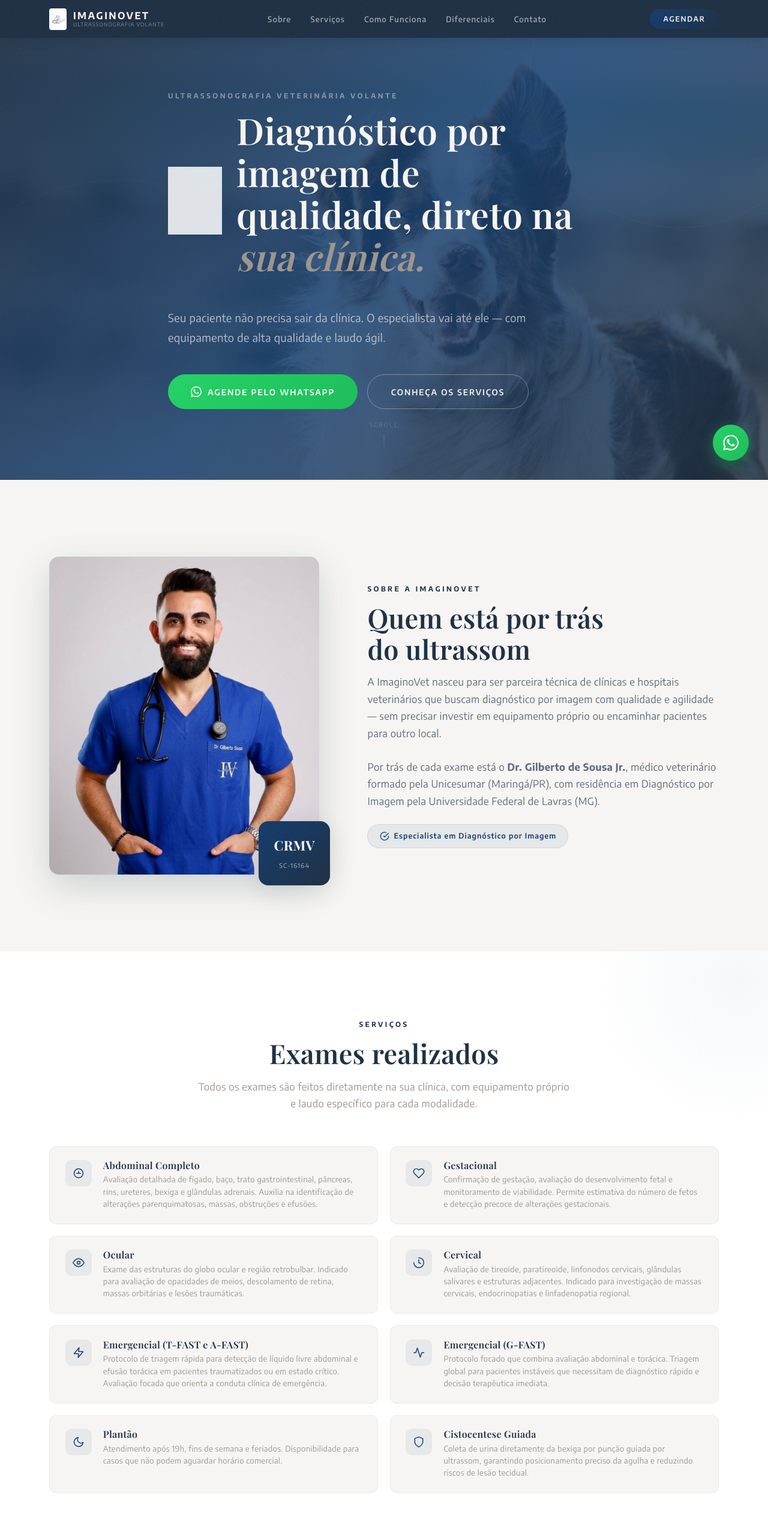
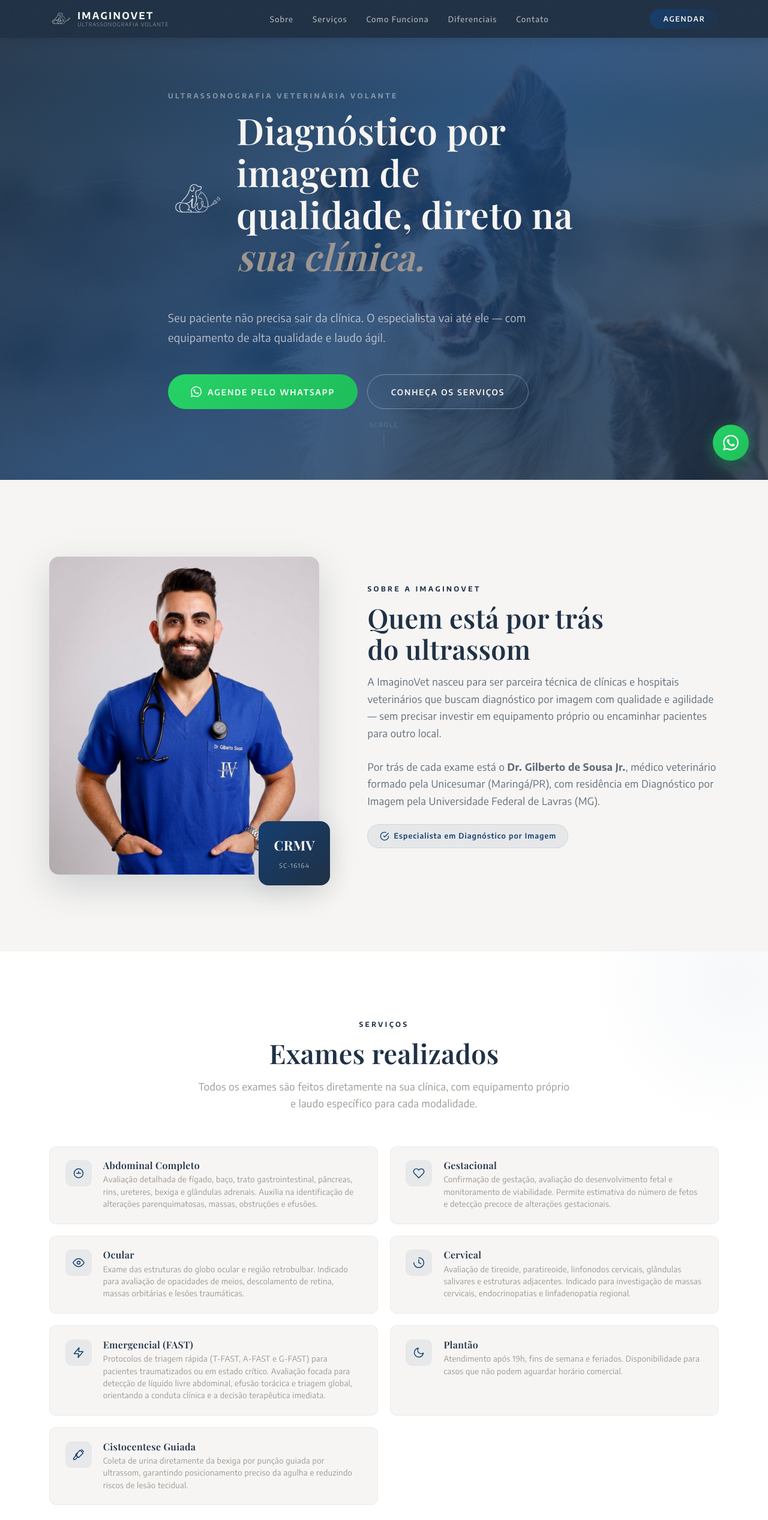
Before and after one commit to imaginovet/site-imaginovet, a plain HTML site: page index.html in a window 1280 px wide. Shown: the top 2534 px of the page at 60% size. Drawn offline with nearby package versions, Linux system fonts and the light colour scheme; a web font is replaced by a local one.

Commit message:
Add files via upload

```diff
--- a/index.html
+++ b/index.html
@@ -5,7 +5,7 @@
 <meta name="viewport" content="width=device-width, initial-scale=1.0">
 <title>ImaginoVet — Ultrassonografia Veterinária Volante</title>
 <meta name="description" content="Ultrassonografia veterinária de qualidade direto na sua clínica. Itajaí, Balneário Camboriú e região. Dr. Gilberto de Sousa Jr. — CRMV SC-16164.">
-<link rel="icon" type="image/jpeg" href="logo_imaginovet.jpg">
+<link rel="icon" type="image/png" href="logo-imaginovet-clean.png">
 <link rel="preconnect" href="https://fonts.googleapis.com">
 <link rel="preconnect" href="https://fonts.gstatic.com" crossorigin>
 <link href="https://fonts.googleapis.com/css2?family=Encode+Sans:wght@300;400;500;600;700&family=Playfair+Display:ital,wght@0,400;0,500;0,600;0,700;1,400;1,500&display=swap" rel="stylesheet">
@@ -53,7 +53,7 @@ p{font-size:1.05rem;max-width:620px}
 .nav.scrolled{padding:.65rem 0;box-shadow:0 4px 30px rgba(0,0,0,.2)}
 .nav-inner{display:flex;align-items:center;justify-content:space-between}
 .nav-logo{display:flex;align-items:center;gap:.7rem;text-decoration:none}
-.nav-logo img{height:36px;width:auto;border-radius:4px}
+.nav-logo img{height:36px;width:auto;filter:brightness(0) invert(1);opacity:.9}
 .nav-logo-text{font-family:'Encode Sans',sans-serif;font-weight:700;font-size:1rem;color:var(--cream);letter-spacing:.15em;text-transform:uppercase;line-height:1.2}
 .nav-logo-sub{font-size:.55rem;font-weight:400;opacity:.45;letter-spacing:.12em;display:block}
 .nav-links{display:flex;gap:2rem;list-style:none}
@@ -232,7 +232,7 @@ section,.sobre,.servicos,.como-funciona,.diferenciais,.regiao,.contato{padding:4
 <nav class="nav" id="nav">
 <div class="container nav-inner">
 <a href="#" class="nav-logo">
-<img src="logo_imaginovet.jpg" alt="ImaginoVet">
+<img src="logo-imaginovet-clean.png" alt="ImaginoVet">
 <div class="nav-logo-text">IMAGINOVET<span class="nav-logo-sub">Ultrassonografia Volante</span></div>
 </a>
 <ul class="nav-links">
@@ -264,7 +264,7 @@ section,.sobre,.servicos,.como-funciona,.diferenciais,.regiao,.contato{padding:4
 <div class="hero-content">
 <span class="overline reveal">Ultrassonografia Veterinária Volante</span>
 <div class="hero-logo-title reveal reveal-d1">
-<img src="logo_imaginovet.jpg" alt="ImaginoVet">
+<img src="logo-imaginovet-clean.png" alt="ImaginoVet">
 <h1>Diagnóstico por imagem de qualidade, direto na <em>sua clínica.</em></h1>
 </div>
 <p class="reveal reveal-d2">Seu paciente não precisa sair da clínica. O especialista vai até ele — com equipamento de alta qualidade e laudo ágil.</p>
@@ -329,12 +329,7 @@ section,.sobre,.servicos,.como-funciona,.diferenciais,.regiao,.contato{padding:4
 
 <div class="servico-item reveal">
 <div class="servico-icon"><svg viewBox="0 0 24 24"><path d="M13 2L3 14h9l-1 8 10-12h-9l1-8z"/></svg></div>
-<div><h3>Emergencial (T-FAST e A-FAST)</h3><p>Protocolo de triagem rápida para detecção de líquido livre abdominal e efusão torácica em pacientes traumatizados ou em estado crítico. Avaliação focada que orienta a conduta clínica de emergência.</p></div>
-</div>
-
-<div class="servico-item reveal reveal-d1">
-<div class="servico-icon"><svg viewBox="0 0 24 24"><path d="M22 12h-4l-3 9L9 3l-3 9H2"/></svg></div>
-<div><h3>Emergencial (G-FAST)</h3><p>Protocolo focado que combina avaliação abdominal e torácica. Triagem global para pacientes instáveis que necessitam de diagnóstico rápido e decisão terapêutica imediata.</p></div>
+<div><h3>Emergencial (FAST)</h3><p>Protocolos de triagem rápida (T-FAST, A-FAST e G-FAST) para pacientes traumatizados ou em estado crítico. Avaliação focada para detecção de líquido livre abdominal, efusão torácica e triagem global, orientando a conduta clínica e a decisão terapêutica imediata.</p></div>
 </div>
 
 <div class="servico-item reveal">
@@ -343,7 +338,7 @@ section,.sobre,.servicos,.como-funciona,.diferenciais,.regiao,.contato{padding:4
 </div>
 
 <div class="servico-item reveal reveal-d1">
-<div class="servico-icon"><svg viewBox="0 0 24 24"><path d="M12 22s8-4 8-10V5l-8-3-8 3v7c0 6 8 10 8 10z"/></svg></div>
+<div class="servico-icon"><svg viewBox="0 0 24 24"><path d="M18 2l4 4M7.5 13.5L2 19v3h3l5.5-5.5M15 3l6 6-9 9-6-6 9-9z"/><line x1="10" y1="10" x2="6" y2="14"/></svg></div>
 <div><h3>Cistocentese Guiada</h3><p>Coleta de urina diretamente da bexiga por punção guiada por ultrassom, garantindo posicionamento preciso da agulha e reduzindo riscos de lesão tecidual.</p></div>
 </div>
 
@@ -436,10 +431,11 @@ section,.sobre,.servicos,.como-funciona,.diferenciais,.regiao,.contato{padding:4
 <a class="wa-float" href="#" onclick="event.preventDefault();openWhatsappModal()" title="WhatsApp"><svg viewBox="0 0 24 24"><path d="M17.472 14.382c-.297-.149-1.758-.867-2.03-.967-.273-.099-.471-.148-.67.15-.197.297-.767.966-.94 1.164-.173.199-.347.223-.644.075-.297-.15-1.255-.463-2.39-1.475-.883-.788-1.48-1.761-1.653-2.059-.173-.297-.018-.458.13-.606.134-.133.298-.347.446-.52.149-.174.198-.298.298-.497.099-.198.05-.371-.025-.52-.075-.149-.669-1.612-.916-2.207-.242-.579-.487-.5-.669-.51-.173-.008-.371-.01-.57-.01-.198 0-.52.074-.792.372-.272.297-1.04 1.016-1.04 2.479 0 1.462 1.065 2.875 1.213 3.074.149.198 2.096 3.2 5.077 4.487.709.306 1.262.489 1.694.625.712.227 1.36.195 1.871.118.571-.085 1.758-.719 2.006-1.413.248-.694.248-1.289.173-1.413-.074-.124-.272-.198-.57-.347m-5.421 7.403h-.004a9.87 9.87 0 01-5.031-1.378l-.361-.214-3.741.982.998-3.648-.235-.374a9.86 9.86 0 01-1.51-5.26c.001-5.45 4.436-9.884 9.888-9.884 2.64 0 5.122 1.03 6.988 2.898a9.825 9.825 0 012.893 6.994c-.003 5.45-4.437 9.884-9.885 9.884m8.413-18.297A11.815 11.815 0 0012.05 0C5.495 0 .16 5.335.157 11.892c0 2.096.547 4.142 1.588 5.945L.057 24l6.305-1.654a11.882 11.882 0 005.683 1.448h.005c6.554 0 11.89-5.335 11.893-11.893a11.821 11.821 0 00-3.48-8.413z"/></svg></a>
 
 <!-- MODALS -->
-<div class="modal-overlay" id="whatsappModal"><div class="modal"><button class="modal-close" onclick="closeModal('whatsappModal')">✕</button><div id="whatsappForm"><h3>Antes de prosseguir</h3><p>Deixe seus dados para iniciarmos o atendimento.</p><div class="form-group"><label>Nome</label><input type="text" id="wpNome" placeholder="Seu nome completo"></div><div class="form-group"><label>Telefone</label><input type="tel" id="wpTel" placeholder="(00) 00000-0000"></div><button class="btn btn-whatsapp" onclick="submitWhatsapp()">Ir para o WhatsApp →</button></div></div></div>
-<div class="modal-overlay" id="tabelaModal"><div class="modal"><button class="modal-close" onclick="closeModal('tabelaModal')">✕</button><div id="tabelaForm"><h3>Solicite a tabela de valores</h3><p>Preencha seus dados e o Dr. Gilberto entrará em contato com a tabela completa.</p><div class="form-group"><label>Nome</label><input type="text" id="tabNome" placeholder="Seu nome completo"></div><div class="form-group"><label>Telefone</label><input type="tel" id="tabTel" placeholder="(00) 00000-0000"></div><div class="form-group"><label>E-mail</label><input type="email" id="tabEmail" placeholder="seu@email.com"></div><button class="btn btn-primary" onclick="submitTabela()">Enviar solicitação</button></div><div class="form-success" id="tabelaSuccess"><div class="check-icon"><svg viewBox="0 0 24 24"><polyline points="20 6 9 17 4 12"/></svg></div><h3>Pronto!</h3><p>O Dr. Gilberto entrará em contato em breve com a tabela completa de serviços e valores.</p></div></div></div>
+<div class="modal-overlay" id="whatsappModal"><div class="modal"><button class="modal-close" onclick="closeModal('whatsappModal')">✕</button><div id="whatsappForm"><h3>Antes de prosseguir</h3><p>Deixe seus dados para iniciarmos o atendimento.</p><div class="form-group"><label>Nome</label><input type="text" id="wpNome" placeholder="Seu nome completo"></div><div class="form-group"><label>Telefone</label><input type="tel" id="wpTel" placeholder="(47) 93618-3480" maxlength="15" oninput="maskPhone(this)"></div><button class="btn btn-whatsapp" onclick="submitWhatsapp()">Ir para o WhatsApp →</button></div></div></div>
+<div class="modal-overlay" id="tabelaModal"><div class="modal"><button class="modal-close" onclick="closeModal('tabelaModal')">✕</button><div id="tabelaForm"><h3>Solicite a tabela de valores</h3><p>Preencha seus dados e o Dr. Gilberto entrará em contato com a tabela completa.</p><div class="form-group"><label>Nome</label><input type="text" id="tabNome" placeholder="Seu nome completo"></div><div class="form-group"><label>Telefone</label><input type="tel" id="tabTel" placeholder="(47) 93618-3480" maxlength="15" oninput="maskPhone(this)"></div><div class="form-group"><label>E-mail</label><input type="email" id="tabEmail" placeholder="seu@email.com"></div><button class="btn btn-primary" onclick="submitTabela()">Enviar solicitação</button></div><div class="form-success" id="tabelaSuccess"><div class="check-icon"><svg viewBox="0 0 24 24"><polyline points="20 6 9 17 4 12"/></svg></div><h3>Pronto!</h3><p>O Dr. Gilberto entrará em contato em breve com a tabela completa de serviços e valores.</p></div></div></div>
 
 <script>
+function maskPhone(el){let v=el.value.replace(/\D/g,'');if(v.length>11)v=v.slice(0,11);if(v.length>6)v='('+v.slice(0,2)+') '+v.slice(2,7)+'-'+v.slice(7);else if(v.length>2)v='('+v.slice(0,2)+') '+v.slice(2);else if(v.length>0)v='('+v;el.value=v}
 const nav=document.getElementById('nav');
 window.addEventListener('scroll',()=>nav.classList.toggle('scrolled',window.scrollY>60));
 function toggleMobile(){document.getElementById('mobileMenu').classList.toggle('active')}
@@ -449,8 +445,8 @@ function openWhatsappModal(){document.getElementById('whatsappModal').classList.
 function openTabelaModal(){document.getElementById('tabelaModal').classList.add('active');document.body.style.overflow='hidden'}
 function closeModal(id){document.getElementById(id).classList.remove('active');document.body.style.overflow=''}
 document.querySelectorAll('.modal-overlay').forEach(o=>{o.addEventListener('click',e=>{if(e.target===o){o.classList.remove('active');document.body.style.overflow=''}})});
-function submitWhatsapp(){const n=document.getElementById('wpNome').value.trim(),t=document.getElementById('wpTel').value.trim();if(!n||!t){alert('Por favor, preencha todos os campos.');return}fetch('https://webhooks.agmilionario.com.br/webhook/23f3418a-ce62-44ed-8f65-448b6aa35ca4',{method:'POST',headers:{'Content-Type':'application/json'},body:JSON.stringify({nome:n,telefone:t,tipo:'whatsapp'})}).catch(()=>{});window.open('https://wa.me/5547936183480?text='+encodeURIComponent('Olá, sou '+n+', telefone '+t+'. Gostaria de agendar um exame.'),'_blank');closeModal('whatsappModal');document.getElementById('wpNome').value='';document.getElementById('wpTel').value=''}
-function submitTabela(){const n=document.getElementById('tabNome').value.trim(),t=document.getElementById('tabTel').value.trim(),e=document.getElementById('tabEmail').value.trim();if(!n||!t||!e){alert('Por favor, preencha todos os campos.');return}fetch('https://webhooks.agmilionario.com.br/webhook/23f3418a-ce62-44ed-8f65-448b6aa35ca4',{method:'POST',headers:{'Content-Type':'application/json'},body:JSON.stringify({nome:n,telefone:t,email:e,tipo:'tabela_valores'})}).then(()=>{document.getElementById('tabelaForm').style.display='none';document.getElementById('tabelaSuccess').style.display='block';setTimeout(()=>{closeModal('tabelaModal');document.getElementById('tabelaForm').style.display='block';document.getElementById('tabelaSuccess').style.display='none';document.getElementById('tabNome').value='';document.getElementById('tabTel').value='';document.getElementById('tabEmail').value=''},3000)}).catch(()=>{document.getElementById('tabelaForm').style.display='none';document.getElementById('tabelaSuccess').style.display='block';setTimeout(()=>{closeModal('tabelaModal');document.getElementById('tabelaForm').style.display='block';document.getElementById('tabelaSuccess').style.display='none'},3000)})}
+function submitWhatsapp(){const n=document.getElementById('wpNome').value.trim(),t=document.getElementById('wpTel').value.trim();if(!n||!t){alert('Por favor, preencha todos os campos.');return}fetch('https://n8n.agmilionario.com.br/webhook/6a30da4a-02d5-443d-d993120cee44',{method:'POST',headers:{'Content-Type':'application/json'},body:JSON.stringify({nome:n,telefone:t,tipo:'whatsapp'})}).catch(()=>{});window.open('https://wa.me/5547936183480?text='+encodeURIComponent('Olá, sou '+n+', telefone '+t+'. Gostaria de agendar um exame.'),'_blank');closeModal('whatsappModal');document.getElementById('wpNome').value='';document.getElementById('wpTel').value=''}
+function submitTabela(){const n=document.getElementById('tabNome').value.trim(),t=document.getElementById('tabTel').value.trim(),e=document.getElementById('tabEmail').value.trim();if(!n||!t||!e){alert('Por favor, preencha todos os campos.');return}fetch('https://n8n.agmilionario.com.br/webhook/6a30da4a-02d5-443d-d993120cee44',{method:'POST',headers:{'Content-Type':'application/json'},body:JSON.stringify({nome:n,telefone:t,email:e,tipo:'tabela_valores'})}).then(()=>{document.getElementById('tabelaForm').style.display='none';document.getElementById('tabelaSuccess').style.display='block';setTimeout(()=>{closeModal('tabelaModal');document.getElementById('tabelaForm').style.display='block';document.getElementById('tabelaSuccess').style.display='none';document.getElementById('tabNome').value='';document.getElementById('tabTel').value='';document.getElementById('tabEmail').value=''},3000)}).catch(()=>{document.getElementById('tabelaForm').style.display='none';document.getElementById('tabelaSuccess').style.display='block';setTimeout(()=>{closeModal('tabelaModal');document.getElementById('tabelaForm').style.display='block';document.getElementById('tabelaSuccess').style.display='none'},3000)})}
 </script>
 </body>
 </html>
```
Also changed, not shown: logo-imaginovet-clean.png (added).
